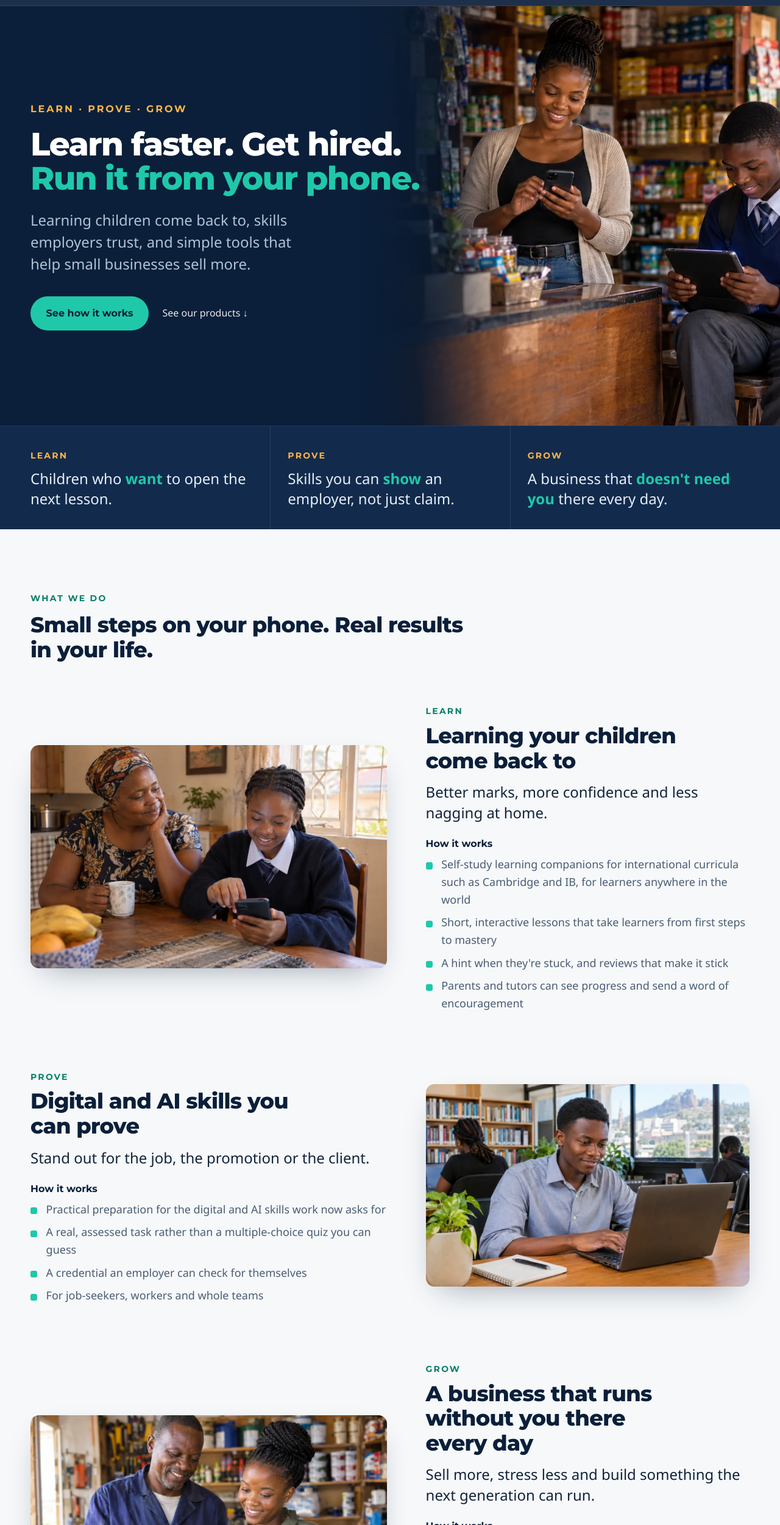
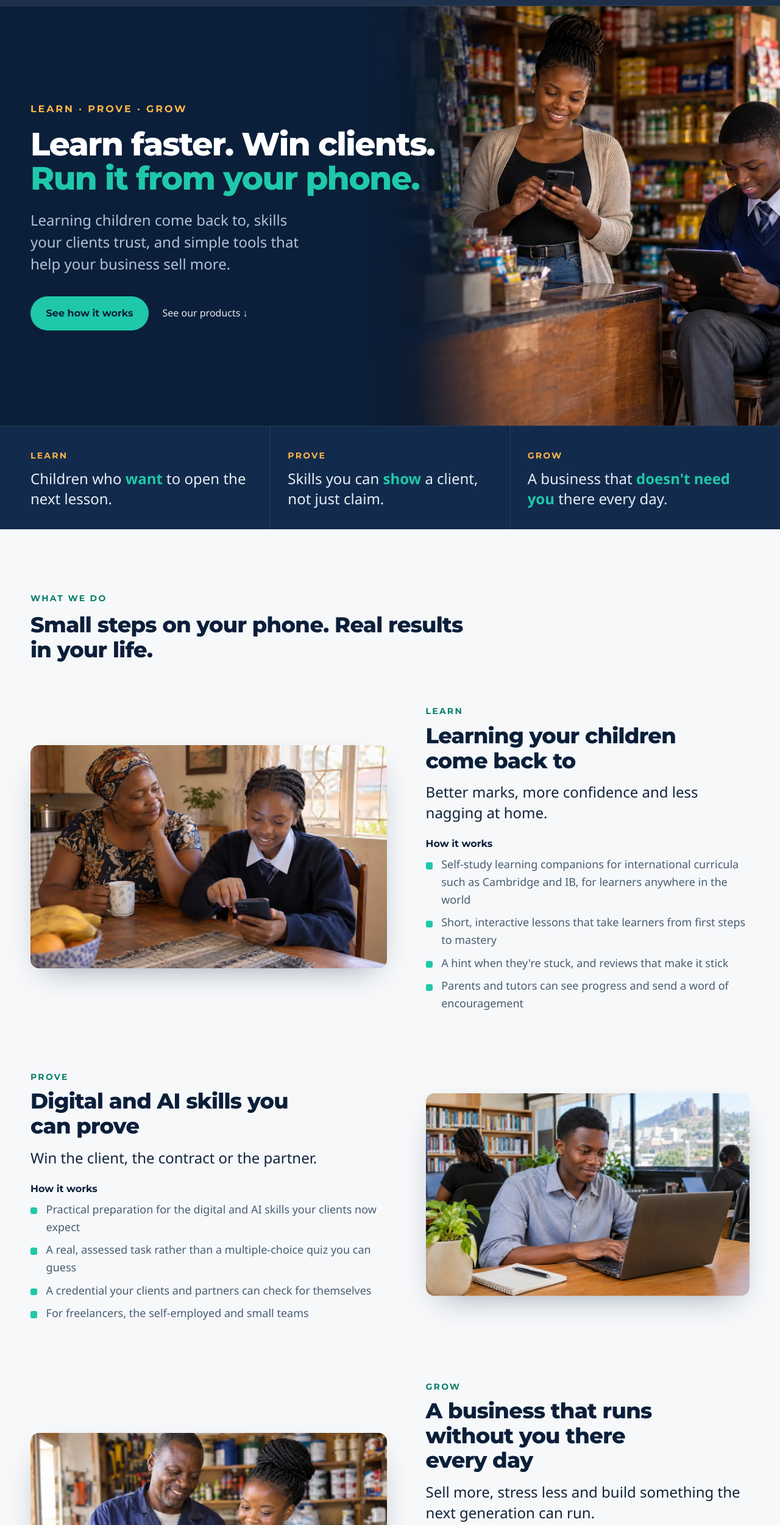
Before and after one commit to Mukombwe/thedigitalventures, a plain HTML site: page index.html in a window 1280 px wide. Shown: the part 59-2560 px from the top of the page at 61% size. Drawn offline with Linux system fonts and the light colour scheme; a web font is replaced by a local one.

Commit message:
Aim copy at the self-employed and founders: replace 'Get hired' with 'Win clients'
Co-authored-by: Perplexity <noreply@perplexity.ai>

```diff
--- a/index.html
+++ b/index.html
@@ -3,10 +3,10 @@
 <head>
 <meta charset="utf-8">
 <meta name="viewport" content="width=device-width, initial-scale=1">
-<title>Digital Ventures — Learn faster. Get hired. Run it from your phone.</title>
-<meta name="description" content="Digital Ventures is the holding company behind LearnCIE, LearnIB, LearnZIMSEC, Tuition Café, Digital Skills Foundation, Initiara, Keystone Academy and The Exec Summit: learning children come back to, digital and AI skills employers trust, simple phone-first tools that help founders, families and small businesses grow, and a summit where leaders meet the companies that serve them.">
+<title>Digital Ventures — Learn faster. Win clients. Run it from your phone.</title>
+<meta name="description" content="Digital Ventures is the holding company behind LearnCIE, LearnIB, LearnZIMSEC, Tuition Café, Digital Skills Foundation, Initiara, Keystone Academy and The Exec Summit: learning children come back to, digital and AI skills your clients trust, simple phone-first tools that help founders, families and small businesses grow, and a summit where leaders meet the companies that serve them.">
 <meta property="og:title" content="Digital Ventures — Learn · Prove · Grow">
-<meta property="og:description" content="Learning children come back to, skills employers trust, and simple tools that help small businesses sell more.">
+<meta property="og:description" content="Learning children come back to, skills your clients trust, and simple tools that help your business sell more.">
 <meta property="og:image" content="https://www.thedigitalventures.com/img/og.jpg">
 <meta property="og:url" content="https://www.thedigitalventures.com">
 <link rel="canonical" href="https://www.thedigitalventures.com/">
@@ -52,8 +52,8 @@
     </picture>
     <div class="wrap hero-in">
       <p class="eyebrow">Learn · Prove · Grow</p>
-      <h1><span class="l">Learn faster. Get hired.</span><span class="l t">Run it from your phone.</span></h1>
-      <p class="lede">Learning children come back to, skills employers trust, and simple tools that help small businesses sell more.</p>
+      <h1><span class="l">Learn faster. Win clients.</span><span class="l t">Run it from your phone.</span></h1>
+      <p class="lede">Learning children come back to, skills your clients trust, and simple tools that help your business sell more.</p>
       <div class="cta-row">
         <a class="btn" href="#how">See how it works</a>
         <a class="link-light" href="#products">See our products &darr;</a>
@@ -65,7 +65,7 @@
   <section class="promises" aria-label="What you get">
     <div class="wrap promise-grid">
       <div><span class="tag">Learn</span><p>Children who <strong>want</strong> to open the next lesson.</p></div>
-      <div><span class="tag">Prove</span><p>Skills you can <strong>show</strong> an employer, not just claim.</p></div>
+      <div><span class="tag">Prove</span><p>Skills you can <strong>show</strong> a client, not just claim.</p></div>
       <div><span class="tag">Grow</span><p>A business that <strong>doesn't need you</strong> there every day.</p></div>
     </div>
   </section>
@@ -99,13 +99,13 @@
         <div class="f-text">
           <span class="tag">Prove</span>
           <h3>Digital and AI skills you can prove</h3>
-          <p class="benefit">Stand out for the job, the promotion or the client.</p>
+          <p class="benefit">Win the client, the contract or the partner.</p>
           <h4>How it works</h4>
           <ul>
-            <li>Practical preparation for the digital and AI skills work now asks for</li>
+            <li>Practical preparation for the digital and AI skills your clients now expect</li>
             <li>A real, assessed task rather than a multiple-choice quiz you can guess</li>
-            <li>A credential an employer can check for themselves</li>
-            <li>For job-seekers, workers and whole teams</li>
+            <li>A credential your clients and partners can check for themselves</li>
+            <li>For freelancers, the self-employed and small teams</li>
           </ul>
         </div>
       </article>
@@ -303,7 +303,7 @@
       <ul class="you-grid">
         <li><h3>Parents</h3><p>You want your child to enjoy learning and do better at school.</p></li>
         <li><h3>Learners</h3><p>You want to catch up, keep up or get ahead, at your own pace.</p></li>
-        <li><h3>Job-seekers and workers</h3><p>You want proof of your digital and AI skills, not just a line on a CV.</p></li>
+        <li><h3>Freelancers and the self-employed</h3><p>You want proof of your digital and AI skills that wins clients, not just a claim on your profile.</p></li>
         <li><h3>Solo founders and intrapreneurs</h3><p>You have an idea and want a clear, practical way to make it real.</p></li>
         <li><h3>Family businesses</h3><p>You want a team and a plan that carry the business into the next generation.</p></li>
         <li><h3>Small traders</h3><p>You want more customers without spending your whole day on social media.</p></li>
```
Also changed, not shown: img/og.jpg.
